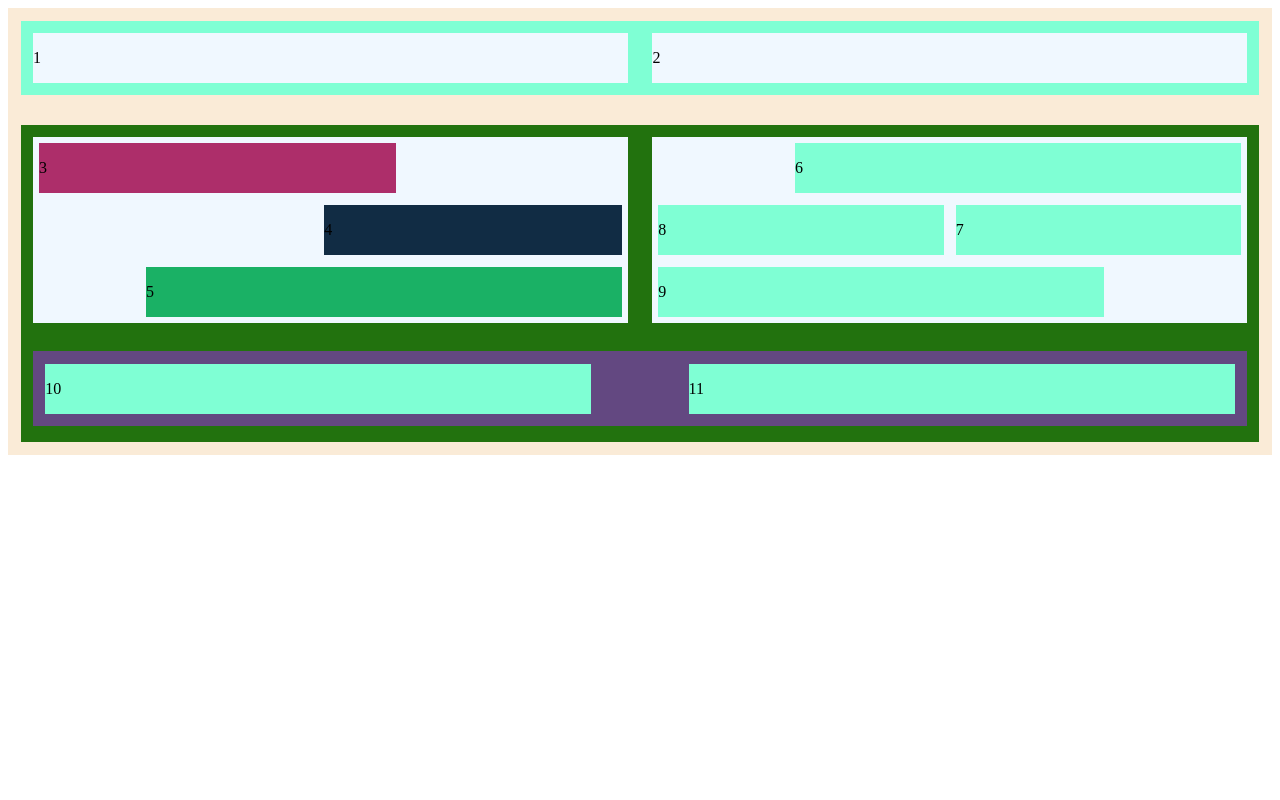
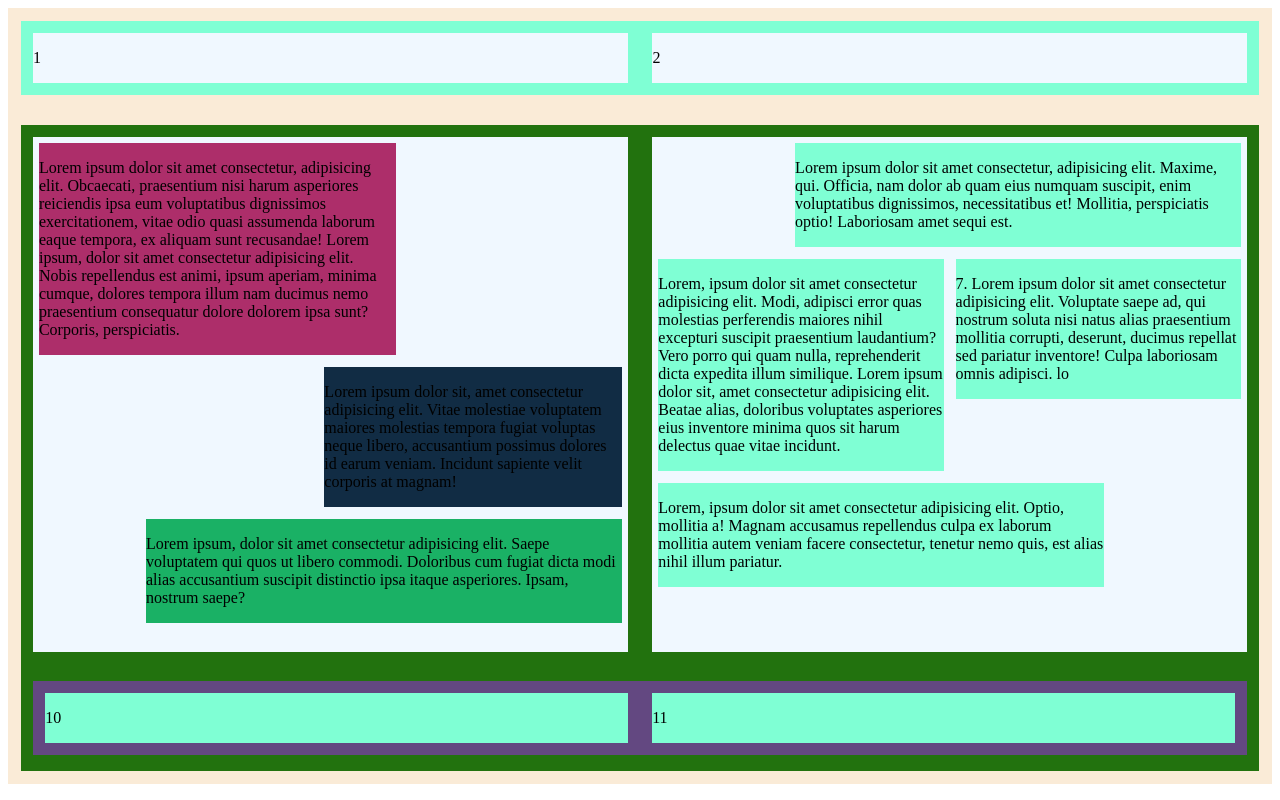
Before and after one commit to RokasAbra/4-nd-stiliaus-isdestymas, a website: page index.html in a window 1280 px wide. Drawn offline with Linux system fonts and the light colour scheme.

Commit message:
Bandymai su Height: pixeliais

```diff
--- a/index.html
+++ b/index.html
@@ -19,24 +19,24 @@
         </div>
 
         <div style="background-color:rgb(34, 114, 14); width: 98%; display: inline-block; margin: 1%;">
-            <div style="background-color:aliceblue; width: 48%;display: inline-block; margin: 1%">
-                <div style="background-color:rgb(173, 46, 106); width: 60%; float: left; margin:1%"><p>3</p></div>
-                <div style="background-color:rgb(17, 44, 68); width: 50%; float: right; margin:1%"><p>4</p></div>
-                <div style="background-color:rgb(26, 177, 101); width: 80%; float: right; margin:1%"><p>5</p></div>
+            <div style="background-color:aliceblue; width: 48%;display: inline-block; height: 515px;  margin: 1%">
+                <div style="background-color:rgb(173, 46, 106); width: 60%; float: left; margin:1%"><p>Lorem ipsum dolor sit amet consectetur, adipisicing elit. Obcaecati, praesentium nisi harum asperiores reiciendis ipsa eum voluptatibus dignissimos exercitationem, vitae odio quasi assumenda laborum eaque tempora, ex aliquam sunt recusandae! Lorem ipsum, dolor sit amet consectetur adipisicing elit. Nobis repellendus est animi, ipsum aperiam, minima cumque, dolores tempora illum nam ducimus nemo praesentium consequatur dolore dolorem ipsa sunt? Corporis, perspiciatis.</p></div>
+                <div style="background-color:rgb(17, 44, 68); width: 50%; float: right; margin:1%"><p>Lorem ipsum dolor sit, amet consectetur adipisicing elit. Vitae molestiae voluptatem maiores molestias tempora fugiat voluptas neque libero, accusantium possimus dolores id earum veniam. Incidunt sapiente velit corporis at magnam!</p></div>
+                <div style="background-color:rgb(26, 177, 101); width: 80%; float: right; margin:1%"><p>Lorem ipsum, dolor sit amet consectetur adipisicing elit. Saepe voluptatem qui quos ut libero commodi. Doloribus cum fugiat dicta modi alias accusantium suscipit distinctio ipsa itaque asperiores. Ipsam, nostrum saepe?</p></div>
     </div>
-         <div style="background-color:aliceblue; width: 48%; margin:1%; float:right;">
-            <div style="background-color: aquamarine; width: 75%; float: right; margin: 1%;"><p>6</p></div>
-            <div style="background-color:aquamarine; width: 48%; float:right; margin: 1%"><p>7</p></div>
-            <div style="background-color:aquamarine; width: 48%; float:left; margin: 1%"><p>8</p></div>
-            <div style="background-color: aquamarine; width: 75%; float: left; margin: 1%;"><p>9</p></div>
+         <div style="background-color:aliceblue; width: 48%; margin:1%; float:right; height: 515px">
+            <div style="background-color: aquamarine; width: 75%; float: right; margin: 1%;"><p>Lorem ipsum dolor sit amet consectetur, adipisicing elit. Maxime, qui. Officia, nam dolor ab quam eius numquam suscipit, enim voluptatibus dignissimos, necessitatibus et! Mollitia, perspiciatis optio! Laboriosam amet sequi est.</p></div>
+            <div style="background-color:aquamarine; width: 48%;  margin: 1%; display: inline-block"><p>7. Lorem ipsum dolor sit amet consectetur adipisicing elit. Voluptate saepe ad, qui nostrum soluta nisi natus alias praesentium mollitia corrupti, deserunt, ducimus repellat sed pariatur inventore! Culpa laboriosam omnis adipisci. lo</p></div>
+            <div style="background-color:aquamarine; width: 48%; float:left; margin: 1%"><p>Lorem, ipsum dolor sit amet consectetur adipisicing elit. Modi, adipisci error quas molestias perferendis maiores nihil excepturi suscipit praesentium laudantium? Vero porro qui quam nulla, reprehenderit dicta expedita illum similique. Lorem ipsum dolor sit, amet consectetur adipisicing elit. Beatae alias, doloribus voluptates asperiores eius inventore minima quos sit harum delectus quae vitae incidunt.</p></div>
+            <div style="background-color: aquamarine; width: 75%; float: left; margin: 1%;"><p>Lorem, ipsum dolor sit amet consectetur adipisicing elit. Optio, mollitia a! Magnam accusamus repellendus culpa ex laborum mollitia autem veniam facere consectetur, tenetur nemo quis, est alias nihil illum pariatur.</p></div>
 
          </div>
 
 
       <div style="background-color:rgb(99, 72, 129); width: 98%; display: inline-block; margin: 1%;">
 
-        <div style="background-color: aquamarine; width: 45%; float: left; margin: 1%;"><p>10</p></div>
-        <div style="background-color:aquamarine; width: 45%; float:right; margin: 1%"><p>11</p></div>
+        <div style="background-color: aquamarine; width: 48%; float: left; margin: 1%;"><p>10</p></div>
+        <div style="background-color:aquamarine; width: 48%; float:right; margin: 1%"><p>11</p></div>
 
 
 
```
